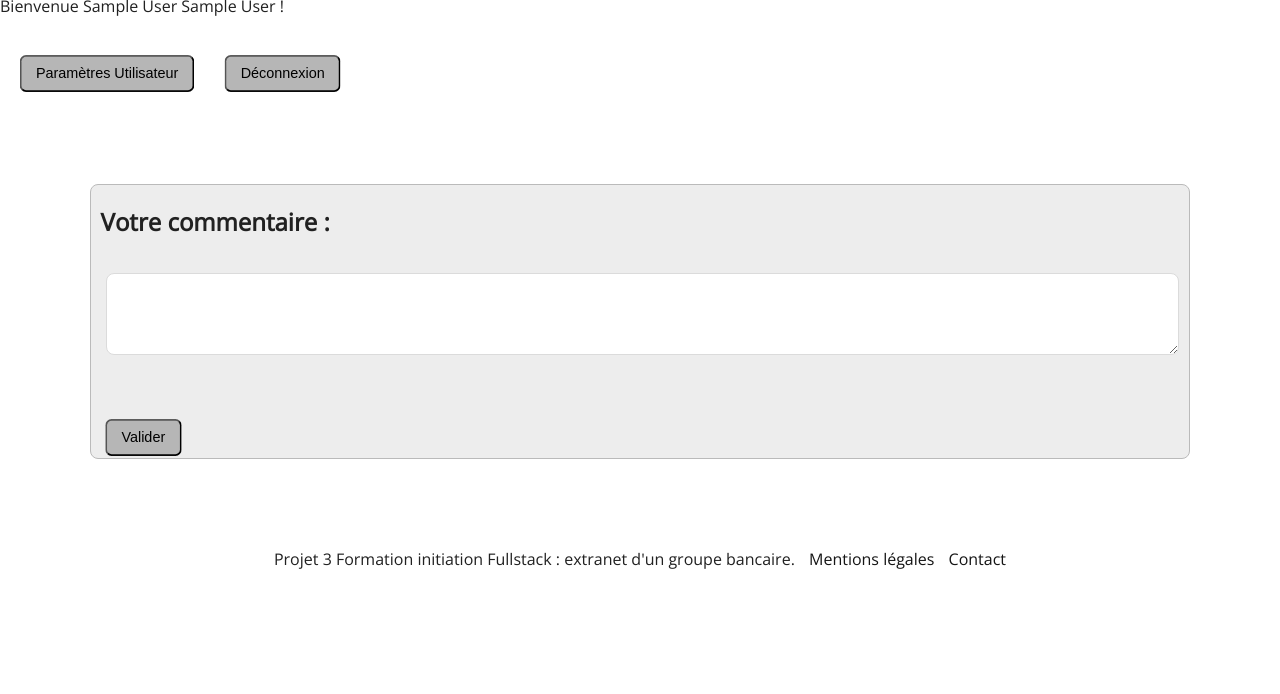
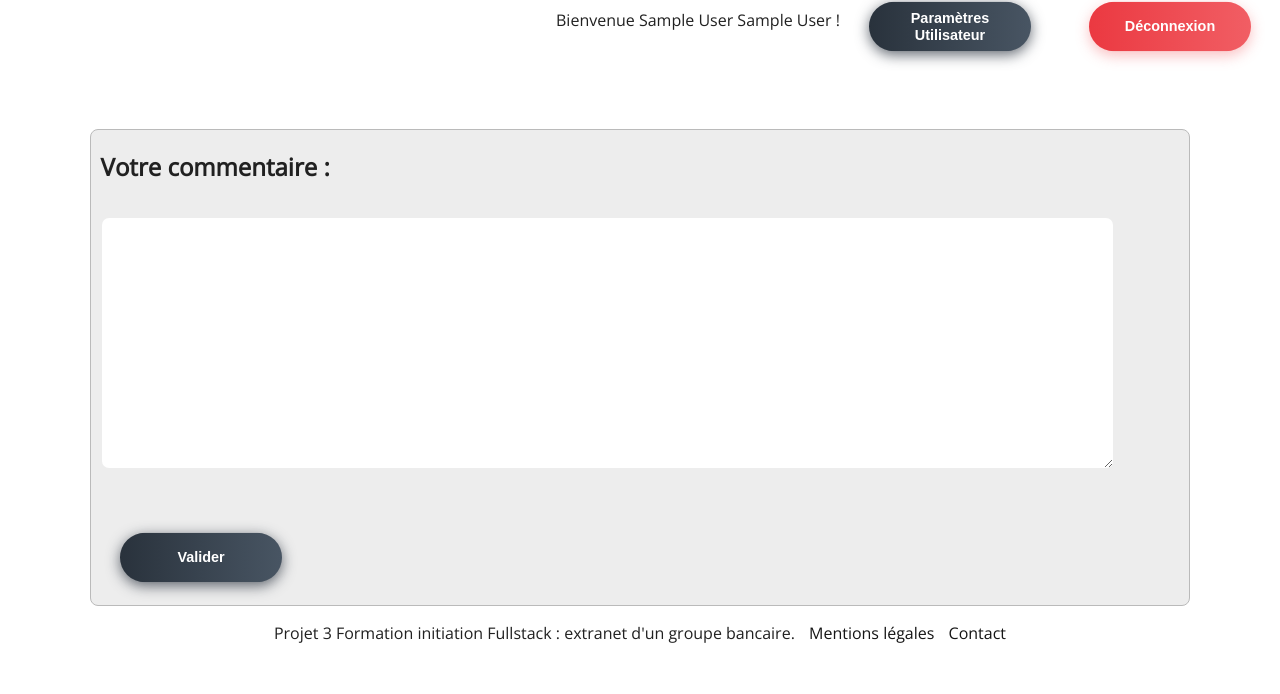
Before and after one commit to Gitdevnew/projOC, a PHP site: page /commentaire_PDO.php?id=1 in a window 1280 px wide. Shown: the part 106-800 px from the top of the page. Run offline with PHP 8.4, Linux system fonts and the light colour scheme; the visitor is signed in with stand-in values (Sample User, id 1).

Commit message:
Fichier final

```diff
--- a/CSS/main2.css
+++ b/CSS/main2.css
@@ -1,85 +1,83 @@
-body
-{
 
+* {
+    box-sizing: border-box;
+}
+
+body {
     margin: auto;
     font-family: 'Open Sans',sans-serif;
     color: #212121;
 }
 
 
-h1
-{
-
+h1 {
    text-align: center;
 }
 
-h3
-{
+h3 {
     margin-bottom: 30px;
 }
 
 /*page index*/
 
 .container {
-
     max-width: 100%;
     height: 90%;
     border-radius: 6px;
     border: solid 1px #bababa;
     background: #ededed;
     margin: 5%;
-    padding: 90px;
     text-align: center;
 }
 
-.buttonaccueil {
 
-    background-color: #b6b6b6;
-    border-radius: 7px;
-    transform: scale(0.9);
-    max-width: 80%;
-    transition: transform 400ms;
-    padding: 15px 32px;
-    text-align: center;
-    display: inline-block;
-    font-size: 16px;
+/*header*/
+
+.logo_accueil {
+    width: auto;
+    max-height: 85px;
 }
 
-
-.buttonaccueil a {
-    color: #151515;
-    text-decoration: none;
-}
-
-.buttonaccueil a:hover {
-    color: #010101;
-    font-weight: bold;
-    text-decoration: none;
-}
-
-.logo
-{
+.logo_connecte {
     float: left;
     width: auto;
-    max-height: 60px;
+    max-height: 80px;
     display: flex;
 }
 
-.logo2
-{
-    width: auto;
-    max-height: 95px;
+#affichage_nom {
+    text-align:left;
+    height:70px;
+    display: flex;
+    justify-content: flex-end;
+    vertical-align:middle;
+    line-height: 50px;
+}
+
+.nom_prenom, .bouton_header{
+    color: #212121;
+    margin-top: 15px;
+    padding: 15px;
+    border: none;
+    background: white;
+}
+
+.bouton_header {
+    cursor: pointer;
+}
+
+.bouton_header:hover {
+    font-weight: bold;
+    box-shadow: 10px 5px 5px red;
 }
 
 /*footer*/
 
 .containfoot {
-
     text-align: center;
 }
 
 .containfoot a {
-
     text-align: center;
     color: #151515;
     text-decoration: none;
@@ -93,20 +91,31 @@ h3
 
 
 
-/*page connexion*/ /*page inscription*/
+/**page connexion/ page inscription / nouveau_mot_de_passe/ page_des_parametres_utilisateurs/page acteur*/
+
 
 #connect {
-        margin: 7%;
+    margin:0 7%;
     border-radius: 8px;
     border: solid 1px #bababa;
     background: #ededed;
 }
-#connect label, h2, a {
+
+#connect label, h2, h3, a {
+    margin-left: 10px;
+}
+.connect {
+    margin:0 7%;
+    border-radius: 8px;
+    border: solid 1px #bababa;
+    background: #ededed;
+}
+
+.connect label, h2, h3, a {
     margin-left: 10px;
 }
 
-a
-{
+a {
     color: #F51720;
     text-decoration: none;
 }
@@ -116,10 +125,176 @@ a
     margin-left: 10px;
 }
 
-.btn_connexion
-{
+.input {
+    width: 93%;
+    margin: 15px;
+    border-radius: 8px;
+    border: solid 1px #dbdbdb;
+    background: #fff;
+    padding: 25px;
+}
+
+
+.aff_don, .inscription, .param_ut {
+    margin-top: 80px;
+}
+
+/*Page mentions légales*/
+
+#men_leg {
+    margin: 20px;
+}
+
+/*page utilisateur*/
+
+#contain_desc {
+    margin-left: 20px;
+    margin-right: 20px;
+    padding: 10px;
+    border: solid 1px;
+    border-radius: 10px;
+    text-align: center;
+    margin-top: 80px;
+    margin-bottom: 30px;
+    background: #ededed;
+}
+
+#container_acteurs {
+    margin-left: 20px;
+    margin-right: 20px;
+    padding: 10px;
+    text-align: center;
+    margin-top: 80px;
+    margin-bottom: 30px;
+
+}
+
+#container_acteurs h2 {
+    text-decoration : underline;
+}
+
+
+#contain_text {
+    margin: 25px 5px 25px 5px;
+    padding: 20px;
+    text-align: center;
+    font-size: 1.2rem;
+}
+
+.illustration {
+    display: block;
+    max-width: 90%;
+    text-align: center;
+    height: 180px;
+    margin-left: auto;
+    margin-right: auto;
+}
+
+
+.contain_acteur {
+    display: inline-flex;
+    padding: 45px;
+    margin: 40px;
+    border:  1px dashed black;
+    border-radius: 7px;
+    background: #ededed;
+    margin-left: 20px;
+    margin-right: 20px;
+    padding: 10px;
+    border-radius: 10px;
+    text-align: center;
+    margin-top: 80px;
+    margin-bottom: 30px;
+}
+
+
+.contain_acteur  img {
+    margin-top: 30px;
+    width: 37%;
+    height: 125px;
+}
+
+
+/*page acteur*/
+
+
+.like_dislike {
+    display: flex;
+    margin-left: 100px;
+}
+
+.like {
+    display: flex;
+}
+
+.dislike {
+    display: flex;
+}
+
+.btn_like {
+    border: none;
+    width: 90px;
+    background-color: white;
+    outline: none;
+}
+
+.p_pnd {
+    margin-left: 15px;
+    font-weight: bold;
+}
+
+.p_c {
+    margin-left: 15px;
+    margin-bottom: 15px;
+}
+
+.icon {
+   max-width: 50%;
+}
+
+.icon:hover {
     cursor: pointer;
-    background-color: #b6b6b6;
+}
+
+.img_logo {
+    display:block;
+    text-align:center;
+    max-width: 90%;
+    height:182px;
+    margin-top:20px;
+    margin-left:auto;
+    margin-right:auto;
+}
+
+.contain_donnees {
+    display:block;
+    max-width: 90%;
+    margin: 20px auto;
+}
+
+/*page commentaires PDO*/
+
+
+.comment_pdo {
+    margin-top: 80px;
+}
+
+.formulaire textarea {
+    height: 250px;
+    padding: 7px 20px;
+    border: 0.5px;
+    border-radius: 7px;
+    width: 92%;
+    margin-left: 11px;
+    margin-right: auto;
+}
+
+
+/* CLASS BUTTON*/
+
+.btn_connexion {
+    cursor: pointer;
+    background-color: #d5d5d5;
     padding: 0.6rem 1rem;
     border-radius: 7px;
     transform: scale(0.9);
@@ -132,20 +307,118 @@ a
 }
 
 
-.btn_connexion:hover
-{
+.btn_connexion:hover {
     font-weight: bold;
     transform: scale(1);
-
 }
 
-.input
-{
-    width: 93%;
-    margin: 15px;
-    border-radius: 8px;
-    border: solid 1px #dbdbdb;
-    background: #fff;
-    padding: 25px;
+.buttons {
+    margin: 10%;
+    text-align: center;
+}
 
+.btn-hover {
+    width: 180px;
+    font-size: 16px;
+    font-weight: 600;
+    color: #fff;
+    cursor: pointer;
+    margin: 20px;
+    height: 55px;
+    text-align:center;
+    border: none;
+    background-size: 300% 100%;
+    border-radius: 50px;
+    transition: all .4s ease-in-out;
 }
+
+.btn-hover:hover {
+    background-position: 100% 0;
+    transition: all .4s ease-in-out;
+}
+
+.btn-hover:focus {
+    outline: none;
+}
+
+.btn-hover.color-1 {
+    background-image: linear-gradient(to right, #25aae1, #40e495, #30dd8a, #2bb673);
+    box-shadow: 0 4px 15px 0 rgba(49, 196, 190, 0.75);
+}
+.btn-hover.color-2 {
+    background-image: linear-gradient(to right, #f5ce62, #e43603, #fa7199, #e85a19);
+    box-shadow: 0 4px 15px 0 rgba(229, 66, 10, 0.75);
+}
+.btn-hover.color-3 {
+    background-image: linear-gradient(to right, #667eea, #764ba2, #6B8DD6, #8E37D7);
+    box-shadow: 0 4px 15px 0 rgba(116, 79, 168, 0.75);
+}
+.btn-hover.color-4 {
+    background-image: linear-gradient(to right, #fc6076, #ff9a44, #ef9d43, #e75516);
+    box-shadow: 0 4px 15px 0 rgba(252, 104, 110, 0.75);
+}
+.btn-hover.color-5 {
+    background-image: linear-gradient(to right, #0ba360, #3cba92, #30dd8a, #2bb673);
+    box-shadow: 0 4px 15px 0 rgba(23, 168, 108, 0.75);
+}
+.btn-hover.color-6 {
+    background-image: linear-gradient(to right, #009245, #FCEE21, #00A8C5, #D9E021);
+    box-shadow: 0 4px 15px 0 rgba(83, 176, 57, 0.75);
+}
+.btn-hover.color-7 {
+    background-image: linear-gradient(to right, #6253e1, #852D91, #A3A1FF, #F24645);
+    box-shadow: 0 4px 15px 0 rgba(126, 52, 161, 0.75);
+}
+.btn-hover.color-8 {
+    background-image: linear-gradient(to right, #29323c, #485563, #2b5876, #4e4376);
+    box-shadow: 0 4px 15px 0 rgba(45, 54, 65, 0.75);
+}
+.btn-hover.color-9 {
+    background-image: linear-gradient(to right, #25aae1, #4481eb, #04befe, #3f86ed);
+    box-shadow: 0 4px 15px 0 rgba(65, 132, 234, 0.75);
+}
+.btn-hover.color-10 {
+    background-image: linear-gradient(to right, #ed6ea0, #ec8c69, #f7186a , #FBB03B);
+    box-shadow: 0 4px 15px 0 rgba(236, 116, 149, 0.75);
+}
+.btn-hover.color-11 {
+   background-image: linear-gradient(to right, #eb3941, #f15e64, #e14e53, #e2373f);
+   box-shadow: 0 5px 15px rgba(242, 97, 103, .4);
+}
+
+@media only screen and (max-width : 700px) {
+
+    header {
+        display: flex;
+        flex-direction: column;
+    }
+
+    .logo_connecte, .nom_prenom, .relative {
+        position: relative;
+   }
+
+    .relative {
+        position: relative;
+    }
+
+    .contain_acteur {
+        display: block;
+        border:  1px dashed black;
+        background: #ededed;
+        padding: 10px;
+        border-radius: 10px;
+        text-align: center;
+        margin-top: 80px;
+        margin-bottom: 30px;
+    }
+
+    .contain_acteur  img {
+        width: 90%;
+        height: 125px;
+    }
+
+    .like_dislike {
+        display: flex;
+        margin-left: 0px;
+    }
+}
```
Lines whose indentation alone changed are shown as unchanged.
